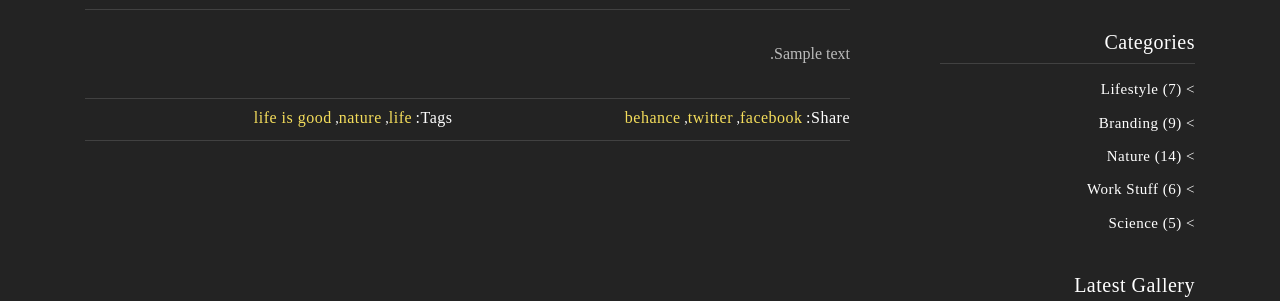
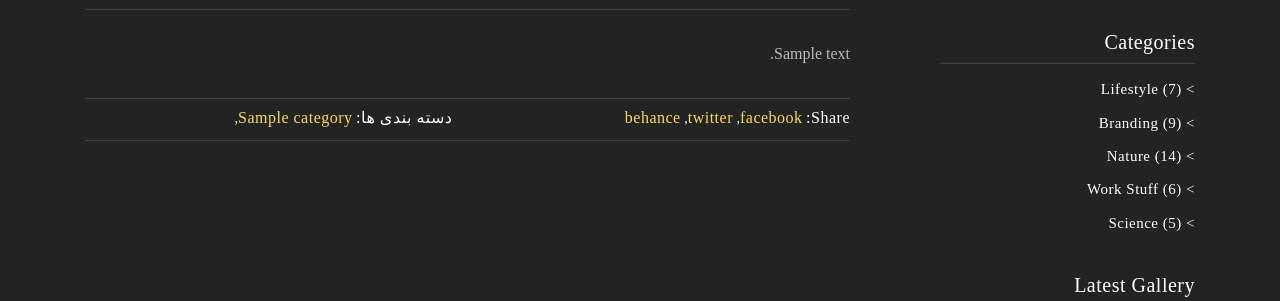
Before and after one commit to e-Odinson226/r6pedia, a Django app: a page that uses r6pedia/blog/templates/blog/single-post.html in a window 1280 px wide. Shown: the part 1028-1329 px from the top of the page. Run offline with Django 3.2, Linux system fonts and the light colour scheme; tables that the repository leaves empty hold one stand-in row (values such as "Sample post"); grey boxes marked "Sample" are stand-in pictures; parts of the project's set-up code (start-up, migrations or seed data) failed here and were passed over; some libraries are stand-ins or nearby versions; some web fonts are replaced.

Commit message:
Add categories to each post's page.

```diff
--- a/r6pedia/blog/templates/blog/single-post.html
+++ b/r6pedia/blog/templates/blog/single-post.html
@@ -38,10 +38,10 @@
                                         <div class="row">
                                             <div class="col-md-6">
                                                 <ul class="tags">
-                                                    <li>Tags:</li>
-                                                    <li><a href="#">life</a>,</li>
-                                                    <li><a href="#">nature</a>,</li>
-                                                    <li><a href="#">life is good</a></li>
+                                                    <li>دسته بندی ها:  </li>
+                                                    {% for cat in post.pub_categories %}
+                                                        <li><a href="{% url 'blog:category' cat.slug %}">{{ cat.title }}</a>,</li>
+                                                    {% endfor %}
                                                 </ul>
                                             </div>
                                             <div class="col-md-6">
```
